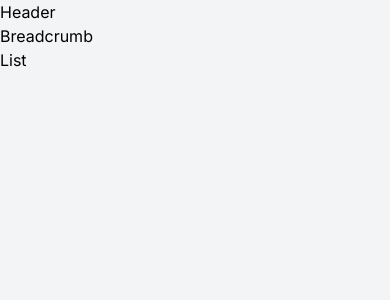
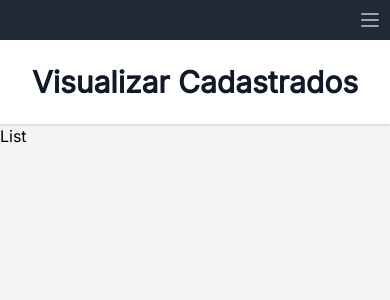
Before and after one commit to wallmartins/teste-tecnico-softwrap, a React (Create React App) app: page / in a window 390 px wide. Shown: the top 300 px of the page. Built offline with nearby package versions, Linux system fonts and the light colour scheme.

Commit message:
feat(header): develop a nav header in desktop and mobile, and develop breadcrumb in desktop and mobile

```diff
--- a/src/Components/Breadcrumb.jsx
+++ b/src/Components/Breadcrumb.jsx
@@ -1,3 +1,15 @@
-const Breadcrumb = () => <div>Breadcrumb</div>;
+import PropTypes from 'prop-types';
+
+const Breadcrumb = ({ title }) => (
+  <section className="bg-white w-full flex lg:justify-center justify-end shadow">
+    <div className="container mx-auto">
+      <h1 className="lg:px-8 lg:text-left text-center py-6 text-gray-900 text-3xl font-bold">{title}</h1>
+    </div>
+  </section>
+);
 
 export default Breadcrumb;
+
+Breadcrumb.propTypes = {
+  title: PropTypes.string.isRequired,
+};
--- a/src/Components/Header.jsx
+++ b/src/Components/Header.jsx
@@ -1,3 +1,90 @@
-const Header = () => <div>Header</div>;
+/* eslint-disable jsx-a11y/anchor-is-valid */
+import React from 'react';
+import { NavLink } from 'react-router-dom';
+
+const Header = () => {
+  const [menuMobile, setMenuMobile] = React.useState(false);
+
+  return (
+    <>
+      <nav className="bg-gray-800 w-screen flex lg:justify-center justify-end">
+        <div className="sm:flex md:flex lg:hidden xl:hidden">
+          <button
+            type="button"
+            className="inline-flex p-2 rounded-md text-gray-400 hover:text-white hover:bg-gray-700 focus:outline-none focus:ring-2 focus:ring-inset focus:ring-white"
+            aria-controls="mobile-menu"
+            aria-expanded="false"
+            onClick={() => setMenuMobile(!menuMobile)}
+          >
+            {menuMobile ? (
+              <svg
+                className="block h-6 w-6"
+                xmlns="http://www.w3.org/2000/svg"
+                fill="none"
+                viewBox="0 0 24 24"
+                stroke="currentColor"
+                aria-hidden="true"
+              >
+                <path strokeLinecap="round" strokeLinejoin="round" strokeWidth="2" d="M6 18L18 6M6 6l12 12" />
+              </svg>
+            ) : (
+              <svg
+                className="block h-6 w-6"
+                xmlns="http://www.w3.org/2000/svg"
+                fill="none"
+                viewBox="0 0 24 24"
+                stroke="currentColor"
+                aria-hidden="true"
+              >
+                <path strokeLinecap="round" strokeLinejoin="round" strokeWidth="2" d="M4 6h16M4 12h16M4 18h16" />
+              </svg>
+            )}
+          </button>
+        </div>
+
+        <div className="hidden lg:flex container px-8 py-5 space-x-2">
+          <NavLink
+            to="/"
+            exact
+            className="text-white px-3 py-2 rounded-md text-sm font-medium"
+            aria-current="page"
+            activeClassName="bg-gray-900"
+          >
+            Visualizar Cadastrados
+          </NavLink>
+
+          <NavLink
+            to="/register"
+            className="text-gray-300 hover:bg-gray-700 hover:text-white px-3 py-2 rounded-md text-sm font-medium"
+            activeClassName="bg-gray-900"
+          >
+            Novo Cadastro
+          </NavLink>
+        </div>
+      </nav>
+      <div className={`${menuMobile ? 'block' : 'hidden'} lg:hidden`} id="mobile-menu">
+        <div className="absolute w-full bg-gray-800 px-2 pt-2 pb-3 space-y-1">
+          <NavLink
+            to="/"
+            exact
+            className="text-white block px-3 py-2 rounded-md text-base font-medium"
+            activeClassName="bg-gray-900"
+            aria-current="page"
+          >
+            Visualizar Cadastrados
+          </NavLink>
+
+          <NavLink
+            to="/register"
+            className="text-gray-300 hover:bg-gray-700 hover:text-white block px-3 py-2 rounded-md text-base font-medium"
+            activeClassName="bg-gray-900"
+          >
+            Novo Cadastro
+          </NavLink>
+        </div>
+      </div>
+    </>
+  );
+};
 
 export default Header;
```
